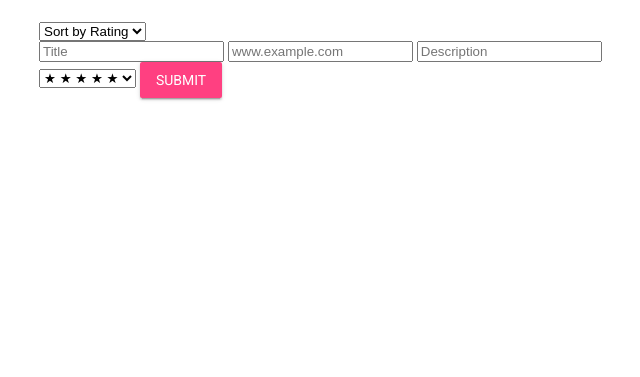
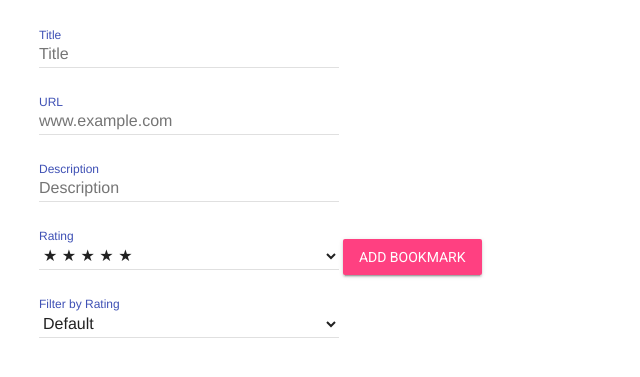
Before and after one commit to alexgutes/alex-bookmark-app, a plain HTML site: page index.html in a window 1280 px wide. Shown: the part 103-480 px from the top of the page, without its empty margins (301-941 px from the left). Drawn offline with nearby package versions, Linux system fonts and the light colour scheme; no server answers.

Commit message:
post deadline css changes

```diff
--- a/index.html
+++ b/index.html
@@ -9,35 +9,58 @@
   <link href="https://fonts.googleapis.com/css?family=Roboto" rel="stylesheet">
   <link rel="stylesheet" href="https://fonts.googleapis.com/icon?family=Material+Icons">
   <link rel="stylesheet" href="https://code.getmdl.io/1.3.0/material.indigo-pink.min.css">
-  <title>Bookmark Project</title>
+  <title>Bookmark Manager</title>
 </head>
 
 <body>
   <div class="container">
     <h1>Bookmark Manager</h1>
-    <select id="js-rating" name="rating">
-      <option value="0">Sort by Rating</option>
-      <option value="5">&#9733; &#9733; &#9733; &#9733; &#9733;</option>
-      <option value="4">&#9733; &#9733; &#9733; &#9733; </option>
-      <option value="3">&#9733; &#9733; &#9733; </option>
-      <option value="2">&#9733; &#9733; </option>
-      <option value="1">&#9733; </option>
-    </select>
+
+
+
+
 
     <div class="add-item-container" id="js-add-item-container">
-      <form id="add-item-form">
-        <input name="title" id="title" type="text" placeholder="Title">
-        <input name="url" id="link" type="text" placeholder="www.example.com">
-        <input name="desc" id="description" type="text" placeholder="Description">
-        <select name="rating">
+      <form id="add-item-form" action="#">
+        <div class="mdl-textfield mdl-js-textfield mdl-textfield--floating-label">
+          <input class="mdl-textfield__input" name="title" id="title" type="text" placeholder="Title">
+          <label class="mdl-textfield__label" for="title">Title</label>
+        </div>
+        <div class="mdl-textfield mdl-js-textfield mdl-textfield--floating-label">
+          <input class="mdl-textfield__input" name="url" id="link" type="text" placeholder="www.example.com">
+          <label class="mdl-textfield__label" for="url">URL</label>
+        </div>
+        <div class="mdl-textfield mdl-js-textfield mdl-textfield--floating-label">
+          <input class="mdl-textfield__input" name="desc" id="description" type="text" placeholder="Description">
+          <label class="mdl-textfield__label" for="desc">Description</label>
+        </div>
+        <div class="mdl-textfield mdl-js-textfield mdl-textfield--floating-label">
+          <select class="mdl-textfield__input" name="rating">
+            <option value="5">&#9733; &#9733; &#9733; &#9733; &#9733;</option>
+            <option value="4">&#9733; &#9733; &#9733; &#9733; </option>
+            <option value="3">&#9733; &#9733; &#9733; </option>
+            <option value="2">&#9733; &#9733; </option>
+            <option value="1">&#9733; </option>
+          </select>
+          <label class="mdl-textfield__label" for="rating">Rating</label>
+        </div>
+        <button class="mdl-button mdl-js-button mdl-button--raised mdl-js-ripple-effect mdl-button--accent" id="submit" type="submit">ADD
+          BOOKMARK
+        </button>
+      </form>
+
+      <div class="mdl-textfield mdl-js-textfield mdl-textfield--floating-label">
+        <select class="mdl-textfield__input" id="js-rating" name="rating">
+          <!-- <option value="0">Sort by Rating</option> -->
+          <option value="0">Default</option>
           <option value="5">&#9733; &#9733; &#9733; &#9733; &#9733;</option>
           <option value="4">&#9733; &#9733; &#9733; &#9733; </option>
           <option value="3">&#9733; &#9733; &#9733; </option>
           <option value="2">&#9733; &#9733; </option>
           <option value="1">&#9733; </option>
         </select>
-        <button class="mdl-button mdl-js-button mdl-button--raised mdl-js-ripple-effect mdl-button--accent" id="submit" type="submit">submit</button>
-      </form>
+        <label class="mdl-textfield__label" for="rating">Filter by Rating</label>
+      </div>
 
     </div>
 
--- a/styles/index.css
+++ b/styles/index.css
@@ -6,12 +6,12 @@ body {
   font-family: 'Roboto', sans-serif;
 }
 
-button {
+/* button {
   padding: 5px;
 }
 button:hover {
   cursor: pointer;
-}
+} */
 .container {
   max-width: 600px;
   margin: 0 auto;
```
